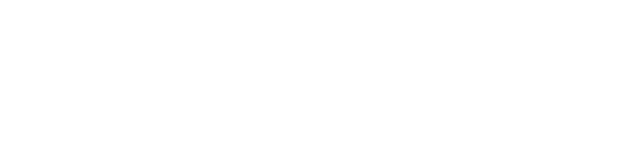
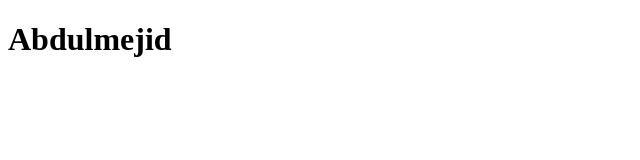
Before and after one commit to a3siprox/simple-git, a plain HTML site: page index.html in a window 1280 px wide. Shown: the whole page, without its empty margins (0-640 px from the left). Drawn offline with Linux system fonts and the light colour scheme.

Commit message:
created new h1 element

```diff
--- a/index.html
+++ b/index.html
@@ -6,6 +6,6 @@
     <title>New html file</title>
 </head>
 <body>
-
+    <h1>Abdulmejid</h1>
 </body>
 </html>
```
